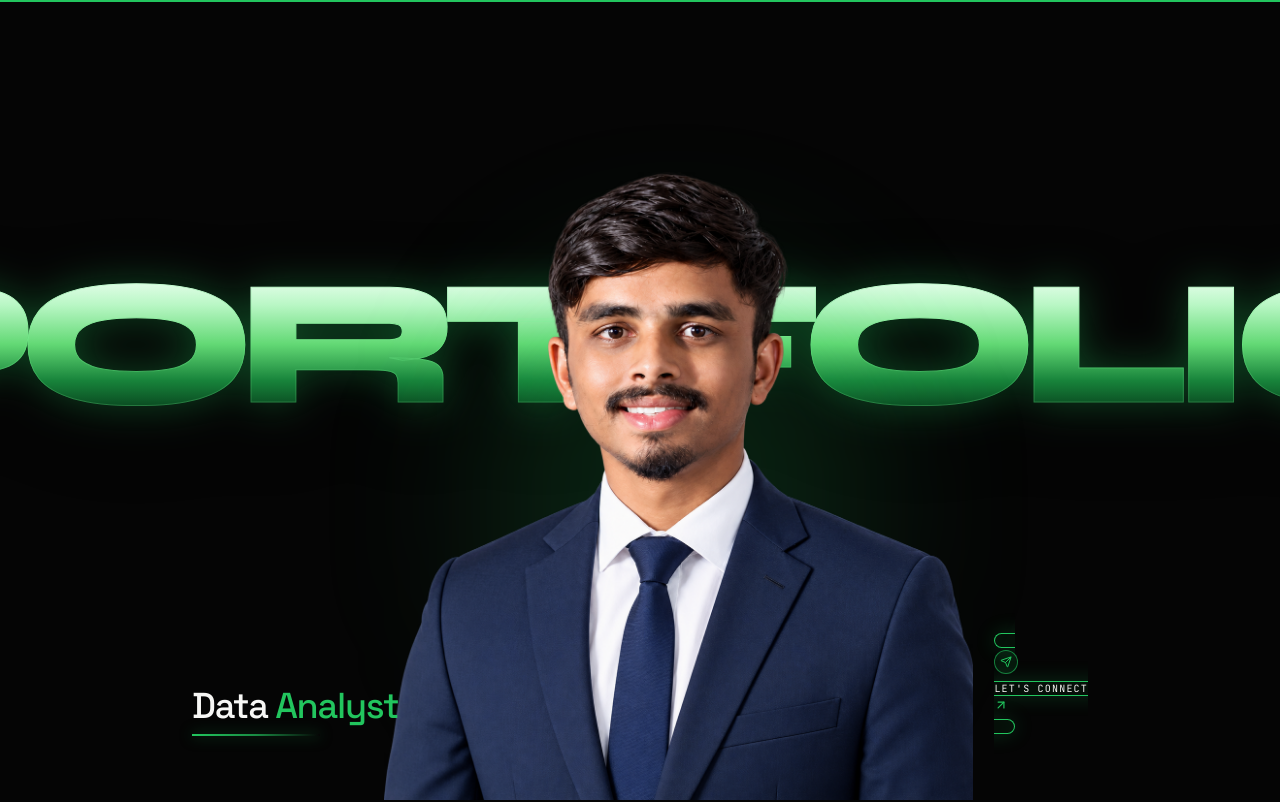
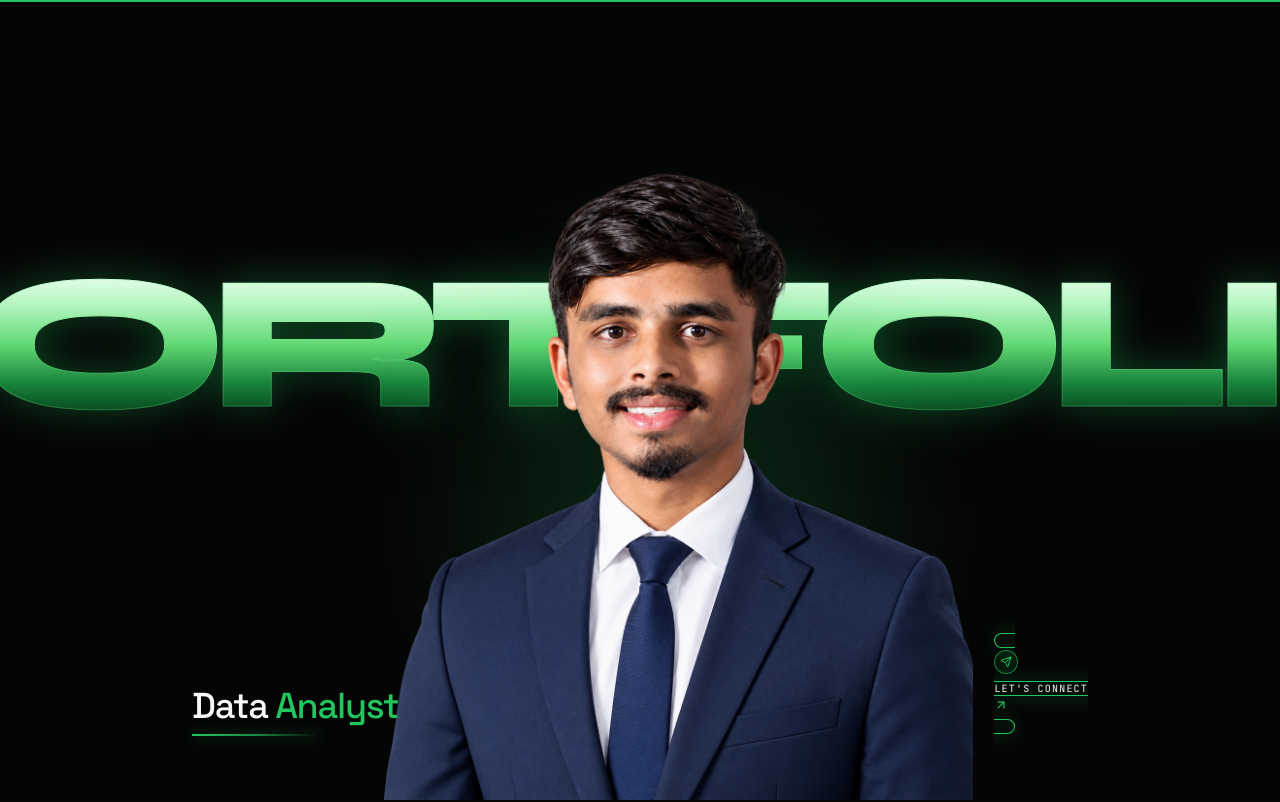
Before and after one commit to bhaskar-nb/portfolio, a Next.js app: page / in a window 1280 px wide. Shown: the top 802 px of the page. Built offline with nearby package versions, Linux system fonts and the light colour scheme.

Commit message:
Increase PORTFOLIO text size and weight

```diff
--- a/components/Opening.tsx
+++ b/components/Opening.tsx
@@ -16,7 +16,7 @@ export default function Opening() {
             animate={{ opacity: 1, scale: 1 }}
             transition={{ duration: 1.1, ease: [0.22, 1, 0.36, 1] }}
             aria-hidden="true"
-            className="w-max whitespace-nowrap text-center text-[clamp(4.2rem,14vw,17rem)] font-black uppercase leading-[0.78] tracking-[-0.095em]"
+            className="w-max whitespace-nowrap text-center text-[clamp(4.5rem,15vw,18rem)] font-black uppercase leading-[0.78] tracking-[-0.095em]"
             style={{
               fontFamily: 'var(--font-syne), sans-serif',
               background: "linear-gradient(180deg, #effff3 0%, #b9f7c5 22%, #63d975 50%, #18843b 76%, #063b1a 100%)",
```
